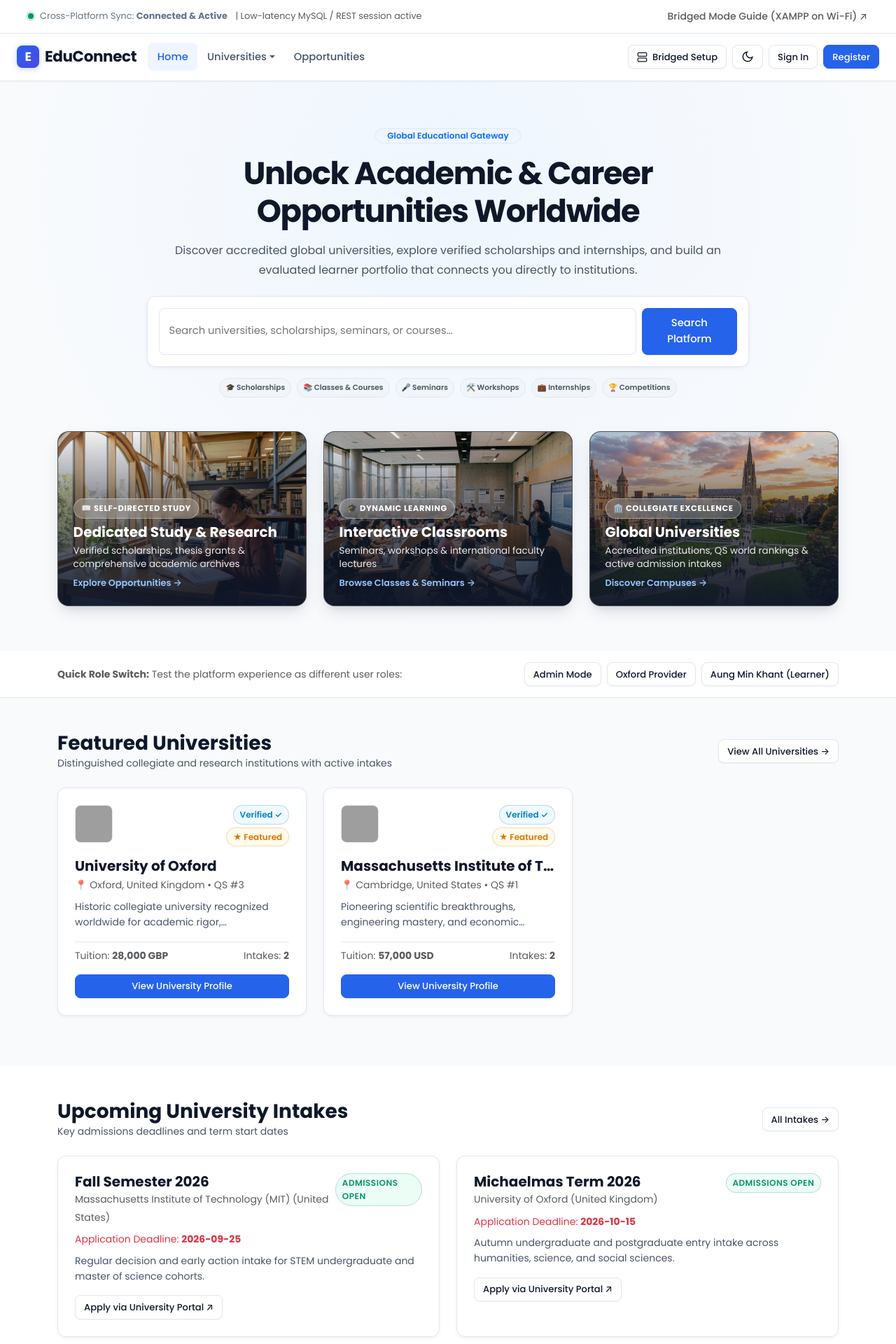
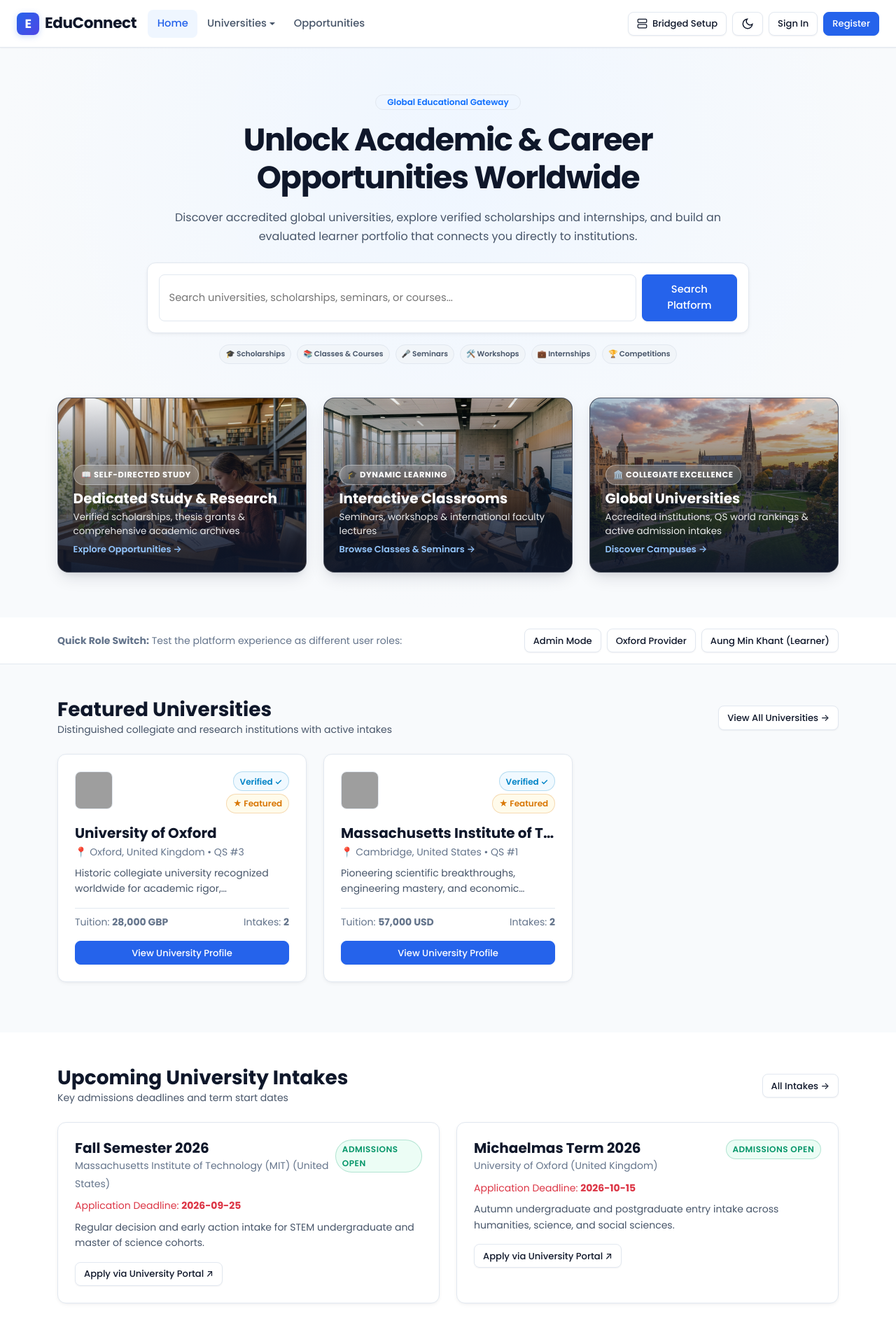
Before and after one commit to kivv123/EduConnect, a PHP site: page / in a window 1280 px wide. Shown: the top 1920 px of the page at 70% size. Run offline with PHP 8.4, Linux system fonts and the light colour scheme; data comes from the database, SQL or seed files in the repository; grey boxes are pictures that could not be loaded.

Commit message:
Update Provider

```diff
--- a/assets/css/style.css
+++ b/assets/css/style.css
@@ -926,17 +926,6 @@ a:hover {
   }
 }
 
-
-/* ==========================================================================
-   GLOBAL THEME CONSISTENCY LAYER
-   Re-themes raw Bootstrap utility & component classes (used directly in
-   HTML pages and injected dynamically by the JS templates) so every part
-   of the site — including modals, dropdowns, tables and badges rendered
-   at runtime — follows the same --bg-*/--text-*/--border-color system as
-   the rest of the app, in both light and dark mode. No HTML/JS/PHP files
-   are modified; this section only intercepts existing class names.
-   ========================================================================== */
-
 /* --- Neutralize hardcoded Bootstrap text/background utilities --- */
 .text-muted { color: var(--text-muted) !important; }
 .text-secondary { color: var(--text-secondary) !important; }
--- a/assets/js/provider.js
+++ b/assets/js/provider.js
@@ -500,7 +500,6 @@ const EduProvider = (function () {
     openCreateOppModal,
     openEditOppModal,
     saveOpportunity,
-    saveNewOpportunity,
     deleteOpportunity,
     loadIntakes,
     openCreateIntakeModal,
--- a/index.html
+++ b/index.html
@@ -16,22 +16,6 @@
   <link rel="stylesheet" href="/educonnect/assets/css/responsive.css" />
 </head>
 <body>
-
-  <!-- Cross-Platform Sync & Bridged Mode Notification Banner -->
-  <div class="sync-banner">
-    <div class="container-fluid px-3 px-lg-4 d-flex align-items-center justify-content-between">
-      <div>
-        <span class="sync-dot"></span>
-        <span>Cross-Platform Sync: <strong>Connected & Active</strong></span>
-        <span class="d-none d-md-inline ms-2 text-muted">| Low-latency MySQL / REST session active</span>
-      </div>
-      <div class="d-flex align-items-center gap-3">
-        <button class="btn btn-link btn-sm p-0 text-decoration-none text-muted" onclick="EduApi.showBridgedNetworkModal()">
-          Bridged Mode Guide (XAMPP on Wi-Fi) ↗
-        </button>
-      </div>
-    </div>
-  </div>
 
   <!-- Primary Navigation -->
   <nav class="navbar navbar-expand-lg navbar-edu" id="edu-main-nav"></nav>
```
